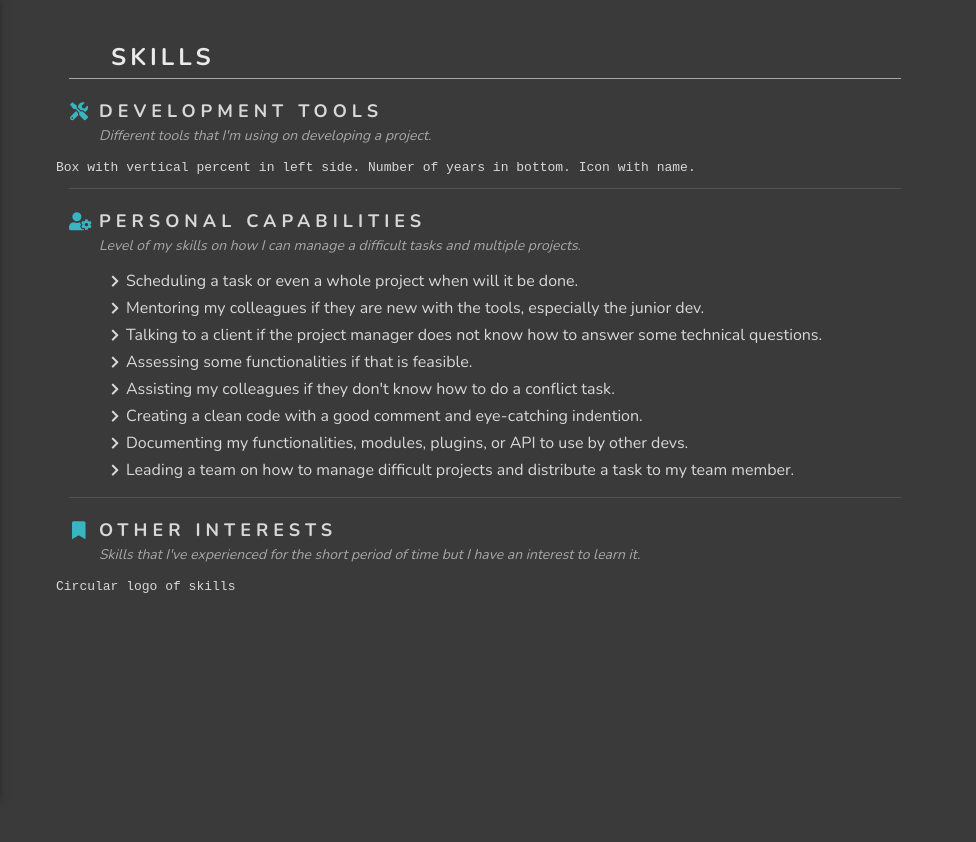
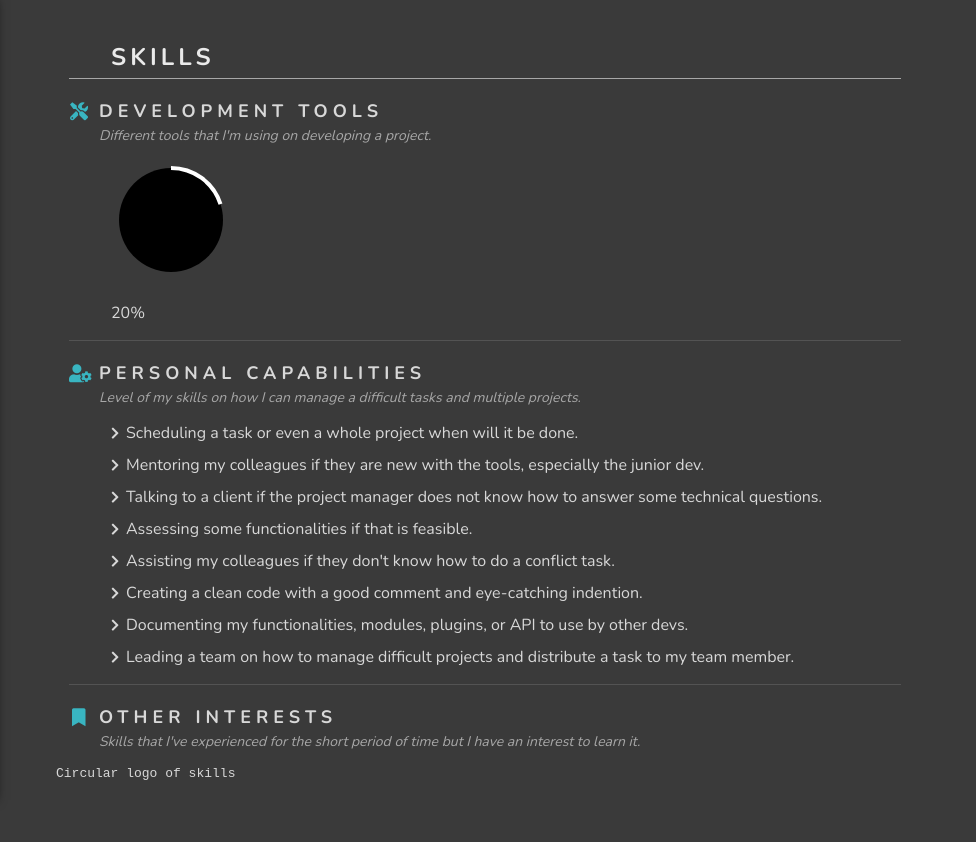
Before and after one commit to leonardomolinankj/bryanrsebastiano, a plain HTML site: page index.html in a window 1280 px wide. Shown: the full height of the page, 304-1280 px from the left. Before the commit the page ends 800 px from the top, so only its background shows below. Drawn offline with nearby package versions, Linux system fonts and the light colour scheme; some icons are missing; a web font is replaced by a local one.

Commit message:
Initialize the skills circle animation

```diff
--- a/app.js
+++ b/app.js
@@ -20,6 +20,9 @@ var portfolio = new Vue( {
       skills : skills_data
     }
   },
+  beforeMount: function() {
+
+  },
   mounted: function() {
     this.toggleMenu();
 
@@ -32,11 +35,62 @@ var portfolio = new Vue( {
         _this.toggleMenu();
       }, 250 );
     } );
+
+    this.setProgress( '-1', 0 ); // Initialize circle
+
+    /////////////////////// TEMP FOR TESTING
+    /**
+     * DYNAMIC VALUE
+     * skill.name = html
+     * skill.percent = 20
+     * skill.percent_interval = 23
+     */
+
+    /* Before the animation start */
+    // let _this = this;
+    setTimeout( function() {
+      _this.setProgress( 'html', 20 ); // Animation on circle
+
+      /* Animation on text */
+      let percent = 0;
+      let label = document.getElementById( 'html' );
+      let id = setInterval( function() {
+        if( percent >= 20 ) {
+          clearInterval( id );
+        } else {
+          percent++;
+          label.innerHTML = percent + '%';
+        }
+      }, 23 );
+    }, 1000 );
   },
   methods: {
     changeSection: function( section, event ) {
+      event.preventDefault();
       this.active_section = section;
-      event.preventDefault();
+
+      if( section == 'skills' ) {
+        /* Before the animation start */
+        let _this = this;
+        setTimeout( function() {
+          _this.setProgress( 'html', 20 ); // Animation on circle
+
+          /* Animation on text */
+          let percent = 0;
+          let label = document.getElementById( 'html' );
+          let id = setInterval( function() {
+            if( percent >= 20 ) {
+              clearInterval( id );
+            } else {
+              percent++;
+              label.innerHTML = percent + '%';
+            }
+          }, 23 );
+        }, 1000 );
+      } else {
+        this.setProgress( '-1', 0 ); // Reset all skill circle
+        document.querySelector( '.b-skill--label' ).innerHTML = '0%'; // Reset all skill label
+      }
     },
     toggleMenu: function() {
       if( window.innerWidth <= 991 ) {
@@ -44,6 +98,24 @@ var portfolio = new Vue( {
       } else {
         this.toggle_menu = false;
       }
+    },
+    setProgress: function( skills, percent ) {
+      let circle;
+      if( skills == '-1' ) { // All circle
+        circle = document.querySelector( '.b-skill--circle' );
+      } else { // Specific circle
+        circle = this.$refs[skills];
+      }
+
+      let radius = circle.r.baseVal.value;
+      let circumference = radius * 2 * Math.PI;
+
+      circle.style.strokeDasharray = `${circumference} ${circumference}`;
+      circle.style.strokeDashoffset = `${circumference}`;
+
+      const offset = circumference - percent / 100 * circumference;
+      circle.style.stroke = '#fff';
+      circle.style.strokeDashoffset = offset;
     }
   }
 } );
--- a/index.html
+++ b/index.html
@@ -36,7 +36,7 @@
       </span>
     </aside>
     <transition-group name="fade" mode="out-in" appear :duration="500" >
-      <section id="about" :key="'about'" v-if="active_section == 'about'">
+      <section id="about" :key="'about'" v-show="active_section == 'about'">
         <h2>
           <lord-icon class="b-icon" :src="menu.about.icon" trigger="loop" delay="3000" colors="primary:#eaeaea,secondary:#39b5c1" style="width:55px;height:55px"></lord-icon>
           <span>{{ menu.about.label }}</span>
@@ -82,7 +82,7 @@
           </div>
         </div>
       </section>
-      <section id="experience" :key="'experience'" v-if="active_section == 'experience'">
+      <section id="experience" :key="'experience'" v-show="active_section == 'experience'">
         <h2>
           <lord-icon class="b-icon" :src="menu.experience.icon" trigger="loop" delay="3000" colors="primary:#eaeaea,secondary:#39b5c1" style="width:55px;height:55px"></lord-icon>
           <span>{{ menu.experience.label }}</span>
@@ -104,7 +104,7 @@
           </div>
         </div>
       </section>
-      <section id="skills" :key="'skills'" v-if="active_section == 'skills'">
+      <section id="skills" :key="'skills'" v-show="active_section == 'skills'">
         <h2>
           <lord-icon class="b-icon" :src="menu.skills.icon" trigger="loop" delay="3000" colors="primary:#eaeaea,secondary:#39b5c1" style="width:55px;height:55px"></lord-icon>
           <span>{{ menu.skills.label }}</span>
@@ -115,7 +115,25 @@
               <h4 class="b-section-title"><i class="fas fa-tools"></i>DEVELOPMENT TOOLS</h4>
               <p>Different tools that I'm using on developing a project.</p>
             </div>
-            <pre>Box with vertical percent in left side. Number of years in bottom. Icon with name.</pre>
+            <div class="b-data">
+              <div class="b-skill">
+                <svg
+                  width="120"
+                  height="120">
+                  <!-- r = [ ( cx + cy ) / 2 ] - ( stroke-width * 2 ) -->
+                  <circle
+                    class="b-skill--circle"
+                    ref="html"
+                    stroke="transparent"
+                    stroke-width="4"
+                    fill="#000"
+                    r="52"
+                    cx="60"
+                    cy="60"/>
+                </svg>
+                <p id="html" class="b-skill--label">0%</p>
+              </div>
+            </div>
           </div>
           <hr>
           <div class="b-cap">
@@ -123,9 +141,11 @@
               <h4 class="b-section-title"><i class="fas fa-user-cog"></i>PERSONAL CAPABILITIES</h4>
               <p>Level of my skills on how I can manage a difficult tasks and multiple projects.</p>
             </div>
-            <ul>
-              <li v-for="cap in skills.capabilities"><i class="fas fa-chevron-right"></i>{{ cap }}</li>
-            </ul>
+            <div class="b-data">
+              <ul>
+                <li v-for="cap in skills.capabilities"><i class="fas fa-chevron-right"></i>{{ cap }}</li>
+              </ul>
+            </div>
           </div>
           <hr>
           <div class="b-other">
@@ -137,7 +157,7 @@
           </div>
         </div>
       </section>
-      <section id="masterpiece" :key="'masterpiece'" v-if="active_section == 'masterpiece'">
+      <section id="masterpiece" :key="'masterpiece'" v-show="active_section == 'masterpiece'">
         <h2>
           <lord-icon class="b-icon" :src="menu.masterpiece.icon" trigger="loop" delay="3000" colors="primary:#eaeaea,secondary:#39b5c1" style="width:55px;height:55px"></lord-icon>
           <span>{{ menu.masterpiece.label }}</span>
--- a/scss/skills.scss
+++ b/scss/skills.scss
@@ -13,6 +13,17 @@
     .b-section-title,
     p {
       padding-left: 30px;
+      @media ( max-width: $max-small ) {
+        padding-left: 0;
+      }
+    }
+    .b-section-title {
+      @media ( max-width: $max-small ) {
+        color: $primary-color;
+        i {
+          display: none;
+        }
+      }
     }
     p {
       margin-bottom: 0;
@@ -20,6 +31,12 @@
       font-style: italic;
       font-size: 14px;
       color: $medium-gray;
+    }
+  }
+  .b-data {
+    padding-left: 55px;
+    @media ( max-width: $max-small ) {
+      padding-left: 15px;
     }
   }
   hr {
@@ -32,22 +49,31 @@
         left: 1px;
       }
     }
+    .b-data {
+      circle {
+        transition: 2s stroke-dashoffset;
+        // axis compensation
+        transform: rotate(-90deg);
+        transform-origin: 50% 50%;
+      }
+    }
   }
   .b-cap {
+    .b-data {
       ul {
         list-style: none;
         margin-top: 0px;
-      padding-left: 55px;
+        padding-left: 0;
         li {
           position: relative;
           padding-left: 15px;
-        margin: 5px 0;
+          margin: 10px 0;
           i {
             position: absolute;
-          top: 50%;
+            top: 5px;
             left: 0;
-          transform: translateY(-50%);
             font-size: 13px;
+          }
         }
       }
     }
```
Also changed, not shown: style.css, 1 other file. Lines whose indentation alone changed are shown as unchanged.
